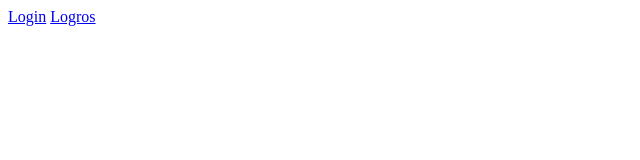
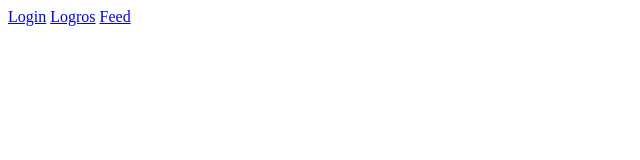
Before and after one commit to Chopiwix/Test, a plain HTML site: page index.html in a window 1280 px wide. Shown: the full height of the page, 0-640 px from the left. Drawn offline with Linux system fonts and the light colour scheme.

Commit message:
Mi primer commit

```diff
--- a/index.html
+++ b/index.html
@@ -8,5 +8,6 @@
 <body>
     <a href="/LOGIN/login.html">Login</a>
     <a href="/LOGROS/altaLogros.html">Logros</a>
+    <a href="FEEDS/feed.html">Feed</a>
 </body>
 </html>
```
